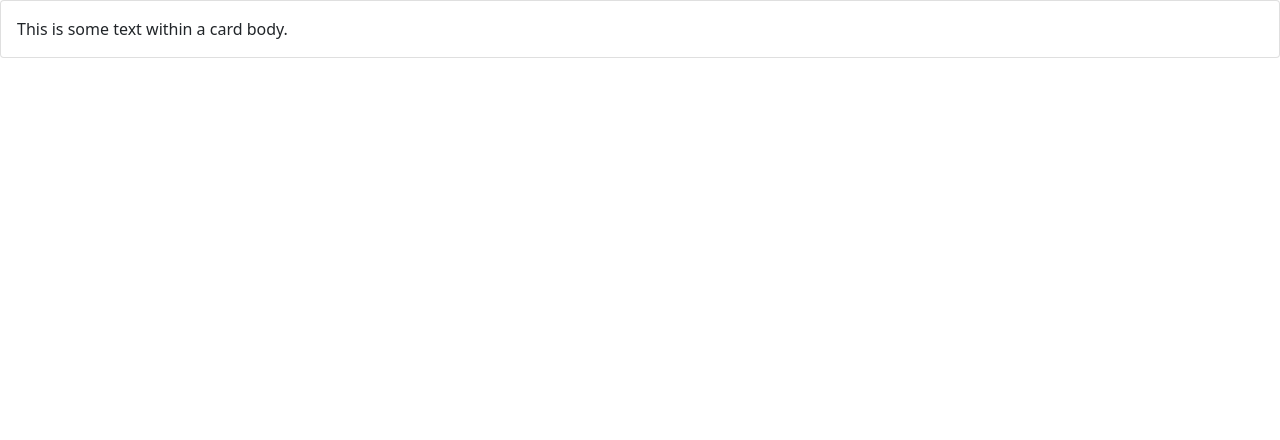
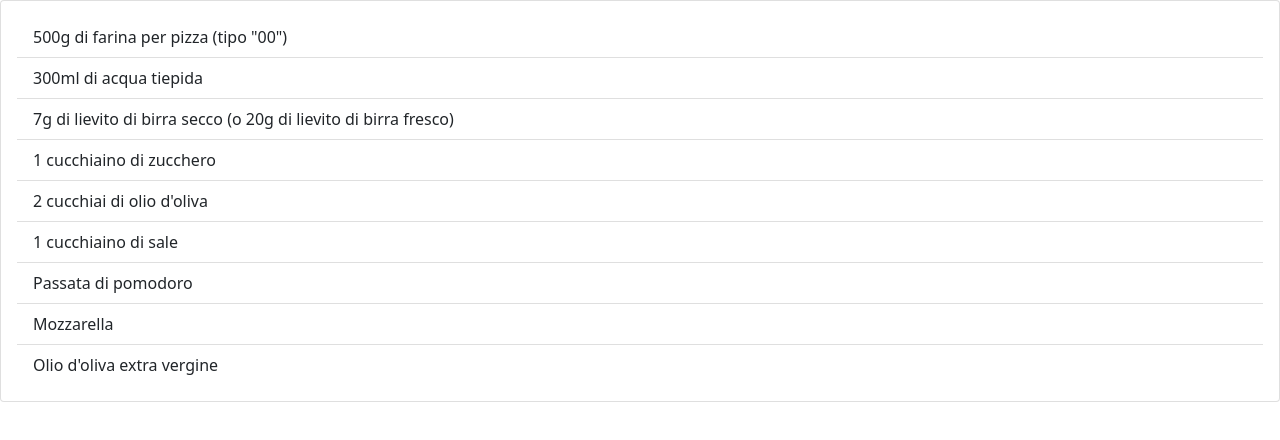
Before and after one commit to antoniolaikauf/esercitazione, a plain HTML site: page index.html in a window 1280 px wide. Drawn offline with nearby package versions, Linux system fonts and the light colour scheme.

Commit message:
add lista

```diff
--- a/index.html
+++ b/index.html
@@ -15,7 +15,17 @@
   <body>
     <div class="card">
         <div class="card-body">
-          This is some text within a card body.
+            <ul class="list-group list-group-flush">
+                <li class="list-group-item">500g di farina per pizza (tipo "00")</li>
+                <li class="list-group-item">300ml di acqua tiepida</li>
+                <li class="list-group-item">7g di lievito di birra secco (o 20g di lievito di birra fresco)</li>
+                <li class="list-group-item">1 cucchiaino di zucchero</li>
+                <li class="list-group-item">2 cucchiai di olio d'oliva</li>
+                <li class="list-group-item">1 cucchiaino di sale</li>
+                <li class="list-group-item">Passata di pomodoro</li>
+                <li class="list-group-item">Mozzarella</li>
+                <li class="list-group-item">Olio d'oliva extra vergine</li>
+            </ul>
         </div>
       </div>
   </body>
```
